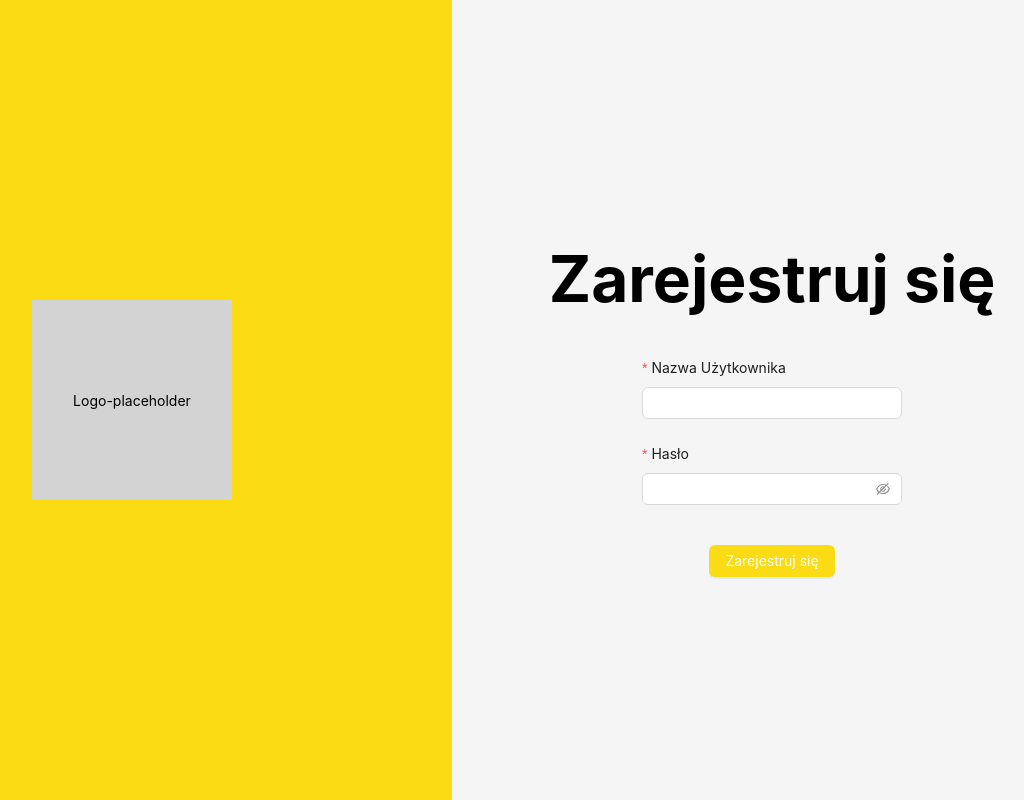
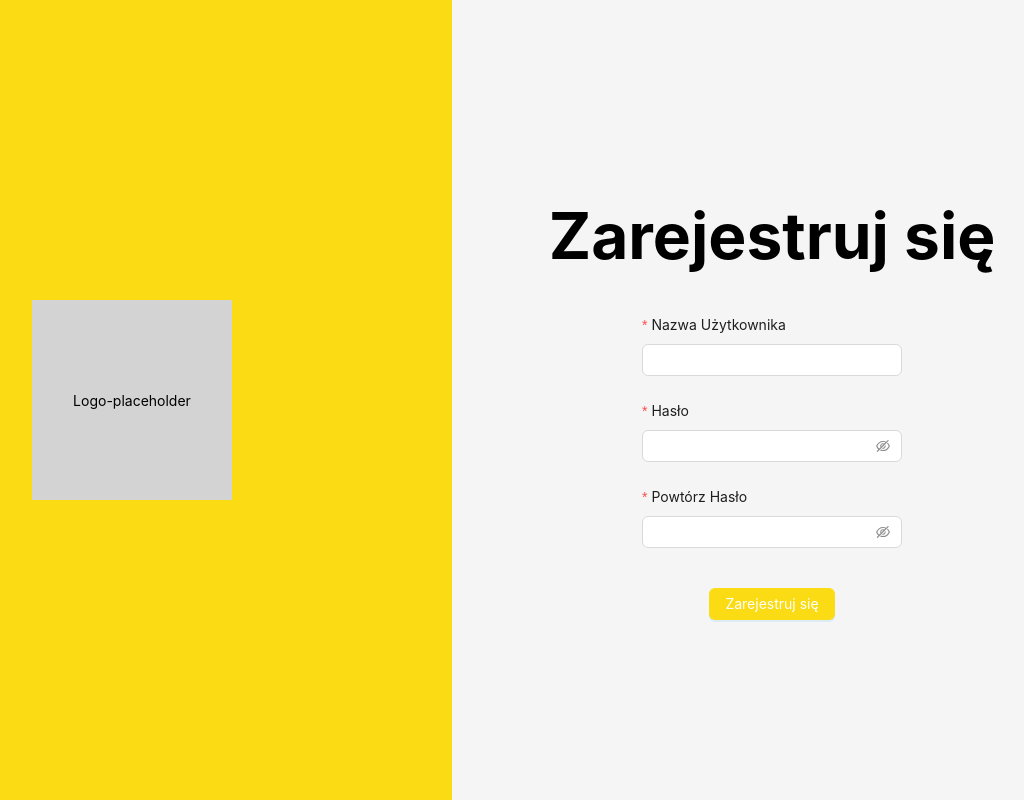
Before and after one commit to Jacob898/Quizzler, a React (Vite) app in the folder Frontend/: page /register in a window 1280 px wide. Shown: the whole page, without its empty margins (188-1212 px from the left). Built offline with nearby package versions, Linux system fonts and the light colour scheme.

Commit message:
Added repeat password tile

```diff
--- a/Frontend/src/pages/LoginAndRegister/RegisterPage.tsx
+++ b/Frontend/src/pages/LoginAndRegister/RegisterPage.tsx
@@ -25,8 +25,29 @@ const RegisterPage = () => {
                         </Form.Item>
 
                         <Form.Item label="Hasło"
-                                   name="Hasło"
+                                   name="password"
                                    rules={[{required: true, message:"Hasło jest wymagane"}]}
+                        >
+                            <Input.Password />
+                        </Form.Item>
+
+                        <Form.Item label="Powtórz Hasło"
+                                   name = "confirm password"
+                                   dependencies={['password']}
+                                   rules ={[
+                                       {
+                                           required: true,
+                                           message: "Powtórzenie hasła jest wymagane",
+                                       },
+                                       ({ getFieldValue }) => ({
+                                           validator(_, value) {
+                                               if (!value || getFieldValue('password') === value) {
+                                                   return Promise.resolve();
+                                               }
+                                               return Promise.reject(new Error("Wpisane hasła się nie zgadzają"));
+                                           }
+                                       })
+                                   ]}
                         >
                             <Input.Password />
                         </Form.Item>
```
